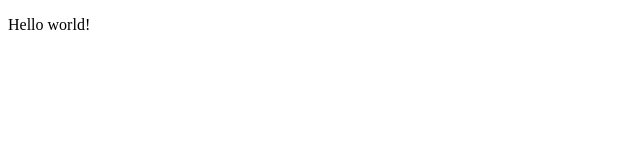
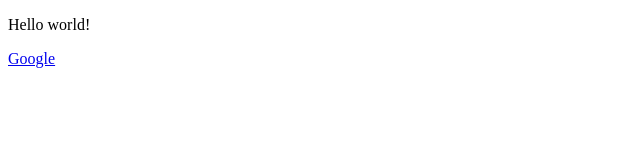
Before and after one commit to Abhigyan-Thakur/LetsLearnGit, a plain HTML site: page index.html in a window 1280 px wide. Shown: the full height of the page, 0-640 px from the left. Drawn offline with Linux system fonts and the light colour scheme.

Commit message:
added new file style.css and added footer in index.html

```diff
--- a/index.html
+++ b/index.html
@@ -10,5 +10,8 @@
     <section class="hero">
         <p>Hello world!</p>
     </section>
+    <footer>
+        <a href="www.google.com">Google</a>
+    </footer>
 </body>
 </html>
```
Also changed, not shown: style.css (added).
